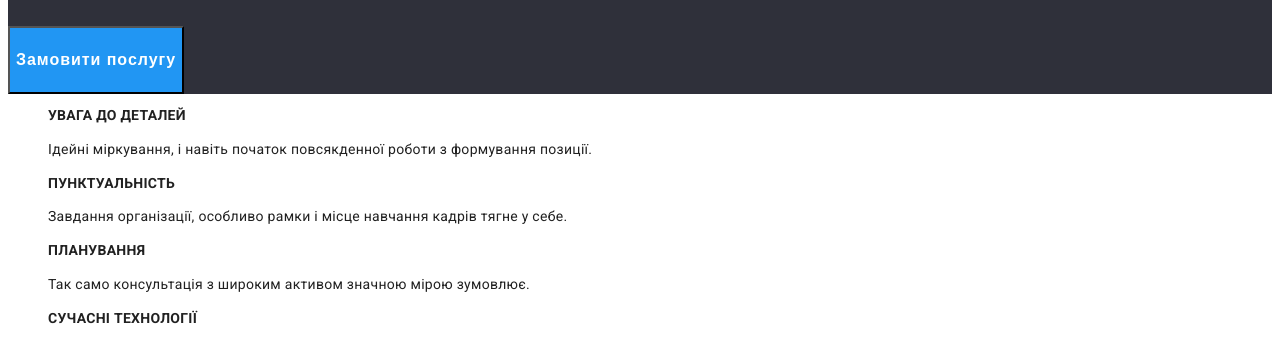
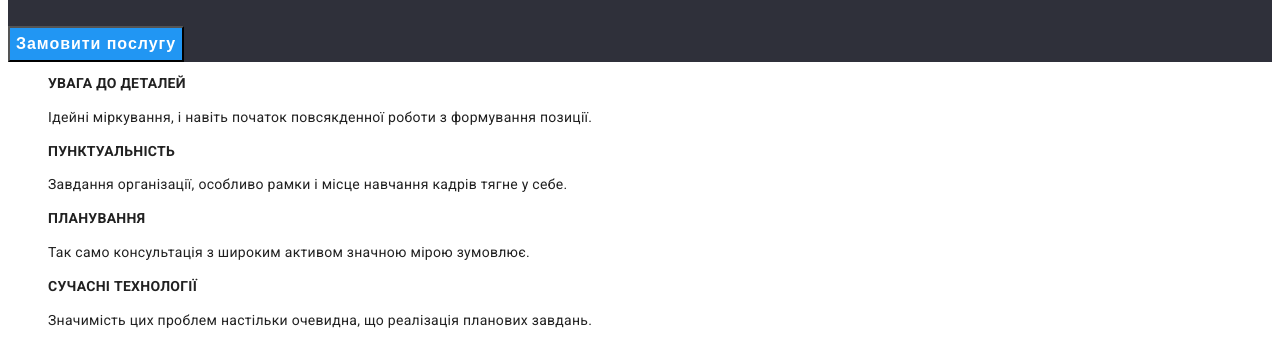
Before and after one commit to AlexandrBerezovets/goit-markup-hw-02, a plain HTML site: page index.html in a window 1280 px wide. Shown: the part 254-592 px from the top of the page. Drawn offline with Linux system fonts and the light colour scheme.

Commit message:
Update index.html

```diff
--- a/index.html
+++ b/index.html
@@ -46,9 +46,7 @@
       <!--Hero-->
       <section class="hero">
         <h1 class="hero-title">Ефективні рішення для вашого бізнесу</h1>
-        <button type="button" class="button primary">
-          <p>Замовити послугу</p>
-        </button>
+        <button type="button" class="button primary">Замовити послугу</button>
       </section>
       <!--Features-->
       <section class="features">
```
